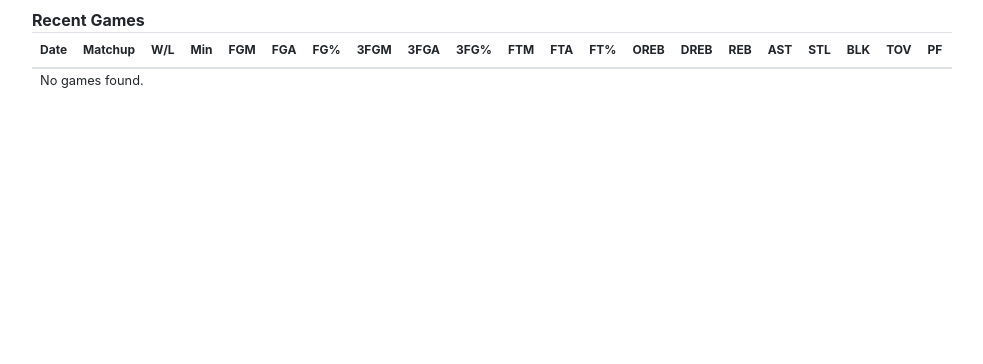
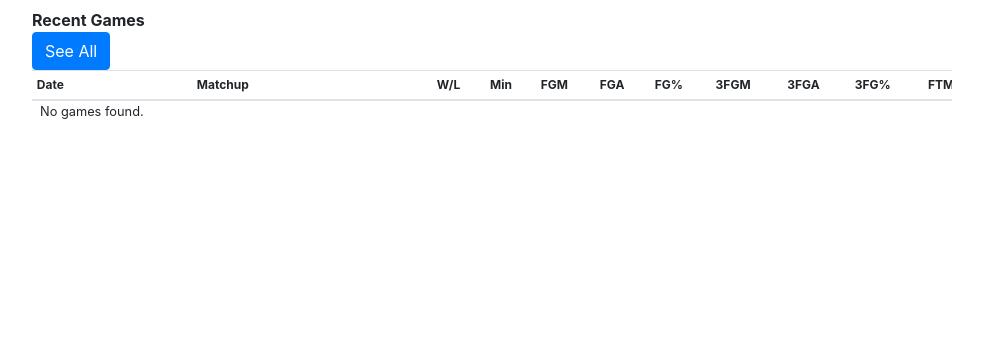
Before and after one commit to spon7ge/NBA-Project-v2, a Django app: template games/templates/games/player_games.html in a window 1280 px wide. Shown: the part 56-420 px from the top of the page, without its empty margins (148-1131 px from the left). Run offline with Django 3.2, Linux system fonts and the light colour scheme; the template is opened without the code that fills it, so the values that code supplies are empty; some libraries are stand-ins or nearby versions.

Commit message:
tried extending the the columns table to display all of the columns

```diff
--- a/games/static/games/main.css
+++ b/games/static/games/main.css
@@ -8,11 +8,15 @@ html, body {
 .table {
   width: 100%; /* Ensure the table takes up the full width of its container */
   font-size: 12px; /* Adjust the font size of table content */
+  min-width: 1600px;
 }
 
 .table th,
 .table td {
-  padding: 0.5rem; /* Adjust the padding around table cells */
+  padding: 0.3rem; /* Adjust the padding around table cells */
+  white-space: nowrap;
+  overflow: hidden;
+  text-overflow: ellipsis;
 }
 
 /* Optional: Adjust the width of specific columns */
@@ -28,6 +32,8 @@ html, body {
 /* Optional: Remove padding around table */
 .table-responsive {
   padding: 0;
+  width: 100%;
+  overflow-x: auto;
 }
 
 .table tbody tr,
--- a/games/templates/games/player_games.html
+++ b/games/templates/games/player_games.html
@@ -14,12 +14,12 @@
         <div class="col-lg-10">
             <div class="table-responsive">
                 <div class="recent-games"><span class="bold-text">Recent Games</span></div>
-                {% comment %} <div class="sell-all">
+                <div class="sell-all">
                     {% if not display_all %}
                     <a href="?all=yes" class="btn btn-primary">See All</a>
                     {% endif %}
-                </div> {% endcomment %}
-                <table class="table">
+                </div>
+                <table class="table w-100">
                     <thead>
                         <tr>
                             <th>Date</th>
```
Also changed, not shown: games/views.py (+10 -0 lines), 1 other file.
